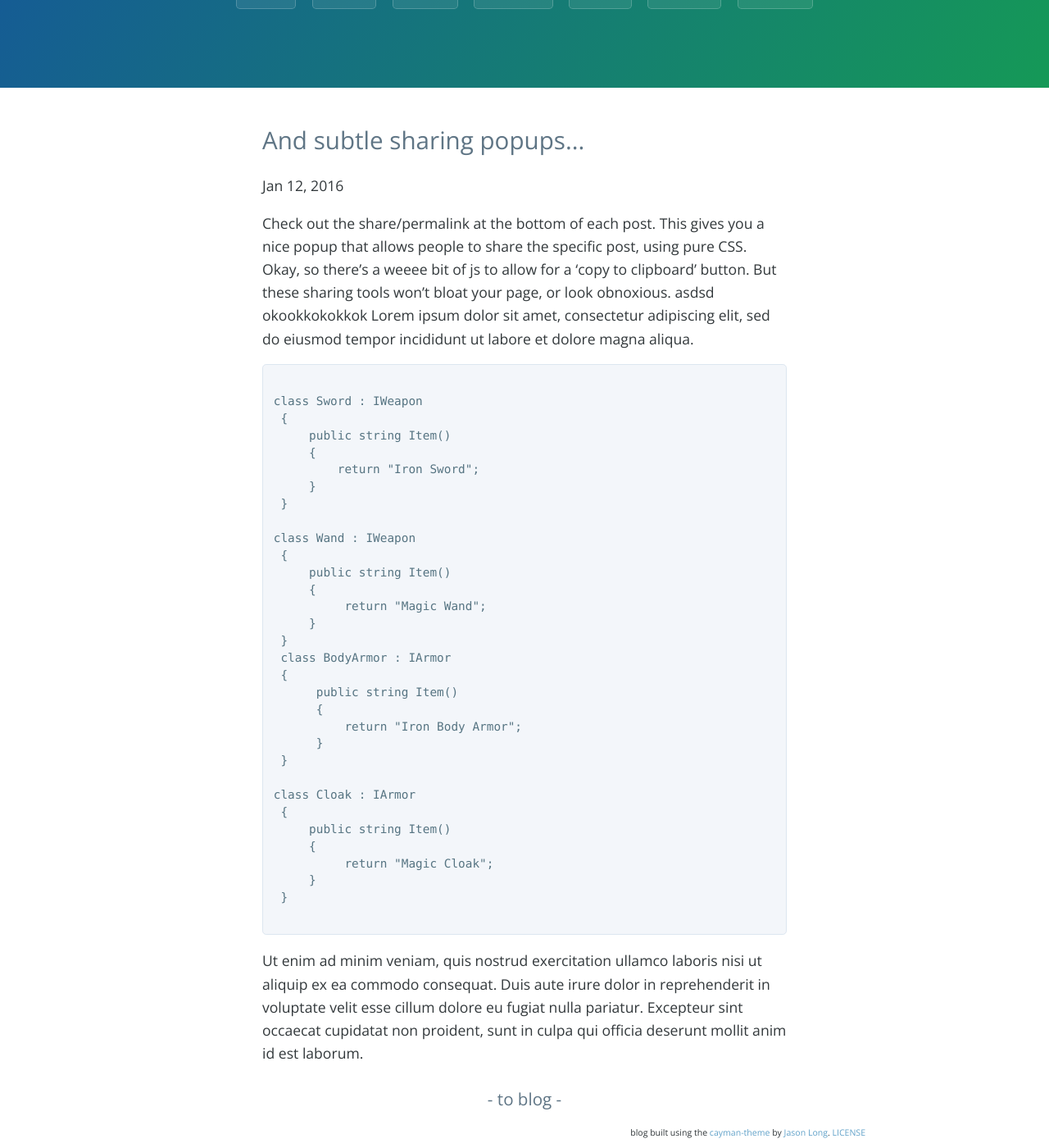
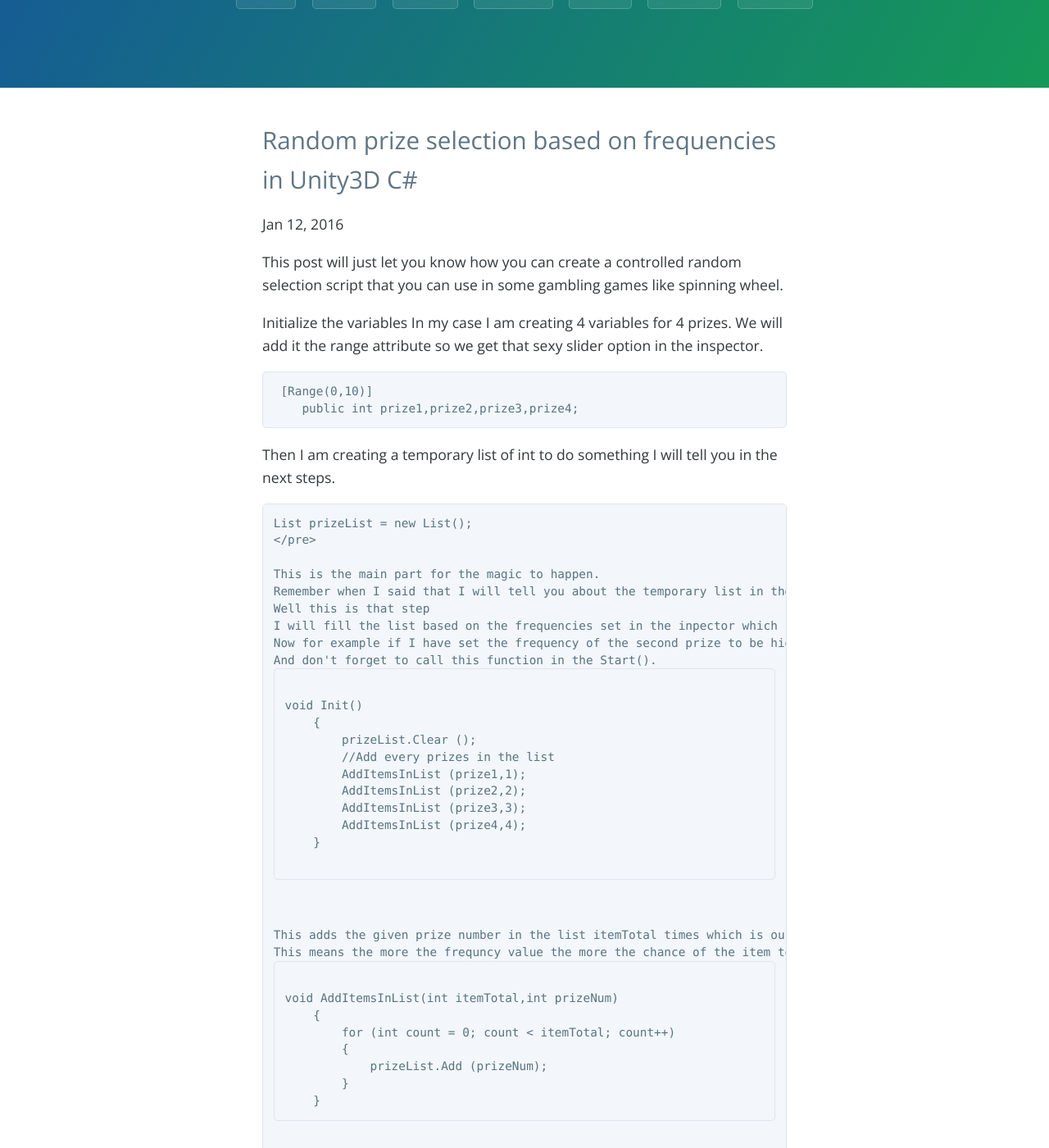
Before and after one commit to prashant-singh/prashant-singh.github.io, a Jekyll site: the page built from _posts/2016-01-12-filler.md, in a window 1280 px wide and 1400 px high, scrolled down 202 px. Shown: the whole window at 82% size. Built offline with Jekyll 4.4.1, drawn with Linux system fonts in a browser that asks for light colours; nearby versions of some CDN libraries; some of the changed text lies outside the part shown.

Commit message:
Update 2016-01-12-filler.md

```diff
--- a/_posts/2016-01-12-filler.md
+++ b/_posts/2016-01-12-filler.md
@@ -1,45 +1,85 @@
 ---
 layout: post
-title: And subtle sharing popups...
+title: Random prize selection based on frequencies in Unity3D C#
 ---
 
-Check out the share/permalink at the bottom of each post. This gives you a nice popup that allows people to share the specific post, using pure CSS. Okay, so there's a weeee bit of js to allow for a 'copy to clipboard' button. But these sharing tools won't bloat your page, or look obnoxious.
-asdsd okookkokokkok
-Lorem ipsum dolor sit amet, consectetur adipiscing elit, sed do eiusmod tempor incididunt ut labore et dolore magna aliqua.
+This post will just let you know how you can create a controlled random selection script that you can use in some gambling games like spinning wheel.
+
+Initialize the variables
+In my case I am creating 4 variables for 4 prizes.
+We will add it the range attribute so we get that sexy slider option in the inspector.
 
 <pre class="brush: csharp; title: ; notranslate" title="">
+ [Range(0,10)]
+    public int prize1,prize2,prize3,prize4;
+</pre>
 
-class Sword : IWeapon
- {
-     public string Item()
-     {
-         return &quot;Iron Sword&quot;;
-     }
- }
+Then I am creating a temporary list of int to do something I will tell you in the next steps.
 
-class Wand : IWeapon
- {
-     public string Item()
-     {
-          return &quot;Magic Wand&quot;;
-     }
- }
- class BodyArmor : IArmor
- {
-      public string Item()
-      {
-          return &quot;Iron Body Armor&quot;;
-      }
- }
+<pre class="brush: csharp; title: ; notranslate" title="">
+List<int> prizeList = new List<int>();
+</pre>
 
-class Cloak : IArmor
- {
-     public string Item()
-     {
-          return &quot;Magic Cloak&quot;;
-     }
- }
+This is the main part for the magic to happen.
+Remember when I said that I will tell you about the temporary list in the next steps,
+Well this is that step
+I will fill the list based on the frequencies set in the inpector which I will do it later after completing this script.
+Now for example if I have set the frequency of the second prize to be highest like 8 out of 10 so the prize number 2 will be added 8 times in the temporary list and vice-versa.
+And don't forget to call this function in the Start().
+<pre class="brush: csharp; title: ; notranslate" title="">
+
+void Init()
+    {
+        prizeList.Clear ();
+        //Add every prizes in the list
+        AddItemsInList (prize1,1);
+        AddItemsInList (prize2,2);
+        AddItemsInList (prize3,3);
+        AddItemsInList (prize4,4);
+    }
+    </pre>
+
+This adds the given prize number in the list itemTotal times which is our frequency for the given prize set in the inpector.
+This means the more the frequncy value the more the chance of the item to be selected from the list.
+<pre class="brush: csharp; title: ; notranslate" title="">
+
+void AddItemsInList(int itemTotal,int prizeNum)
+    {
+        for (int count = 0; count < itemTotal; count++)
+        {
+            prizeList.Add (prizeNum);
+        }
+    }
+</pre>
+
+ Now when I have done everything I just need to select the random number from the list I have created above.
+<pre class="brush: csharp; title: ; notranslate" title="">
+
+void SelectRandomPrize()
+    {
+        // Now we just have to select the prize number from the list which we have created.
+        int selectedRandomPrizeNumber = prizeList [Random.Range (0, prizeList.Count)];
+        Debug.Log ("Prize Number "+selectedRandomPrizeNumber);
+    }
 
 </pre>
+So this is it.
 
-Ut enim ad minim veniam, quis nostrud exercitation ullamco laboris nisi ut aliquip ex ea commodo consequat. Duis aute irure dolor in reprehenderit in voluptate velit esse cillum dolore eu fugiat nulla pariatur. Excepteur sint occaecat cupidatat non proident, sunt in culpa qui officia deserunt mollit anim id est laborum.
+
+Here is the full code on github
+https://github.com/prashant-singh/unity_general/blob/master/Scripts/ControlledRandom.cs
+
+Now time for some screenshots
+![Screenshot 1](https://raw.githubusercontent.com/prashant-singh/prashant-singh.github.io/master/img/image00.png)
+
+
+As you will see in the screenshot 1 that I have set the prize 2 frequency to 8
+And the lowest will be prize 4 which is 1
+
+Now in the second screenshot
+
+![Screenshot 2](https://raw.githubusercontent.com/prashant-singh/prashant-singh.github.io/master/img/image01.png)
+
+ you can see the result that the most selected prize was the prize number 2 and the least was the prize 4 and other prizes as their frequencies
+
+ So this was not suppose to be a long tutorial of something so much important but this can help some of you if you ever need to implement this.
```
